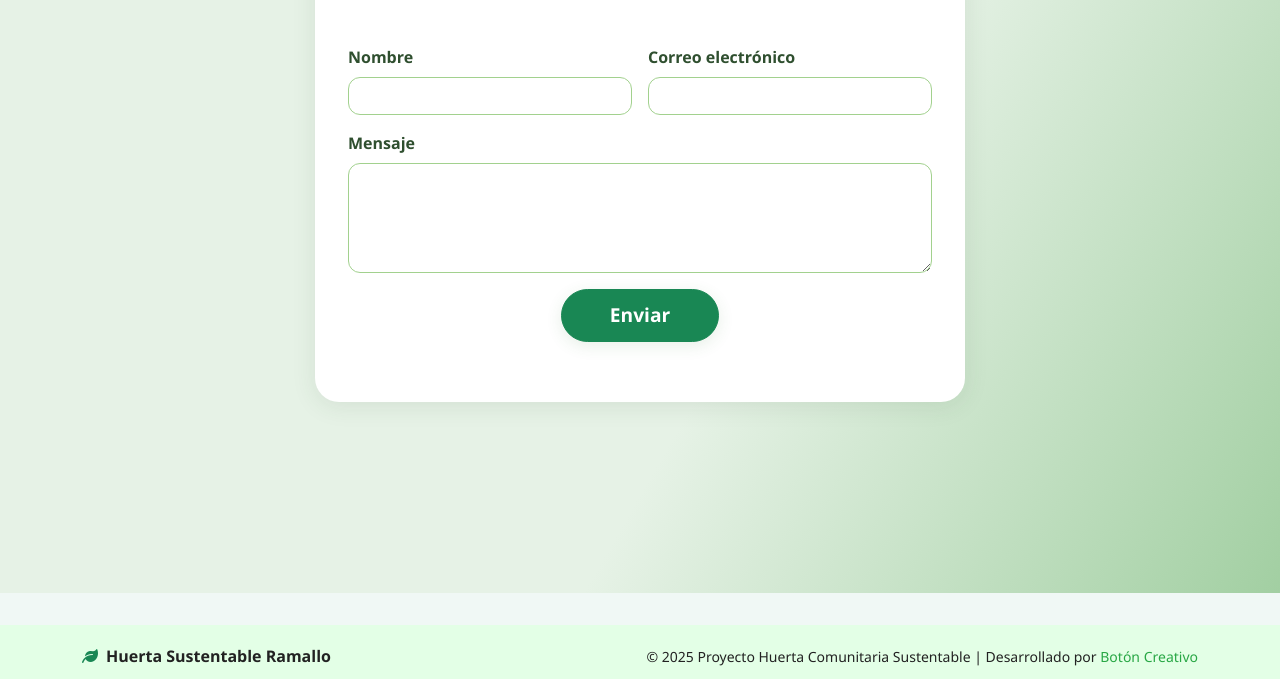
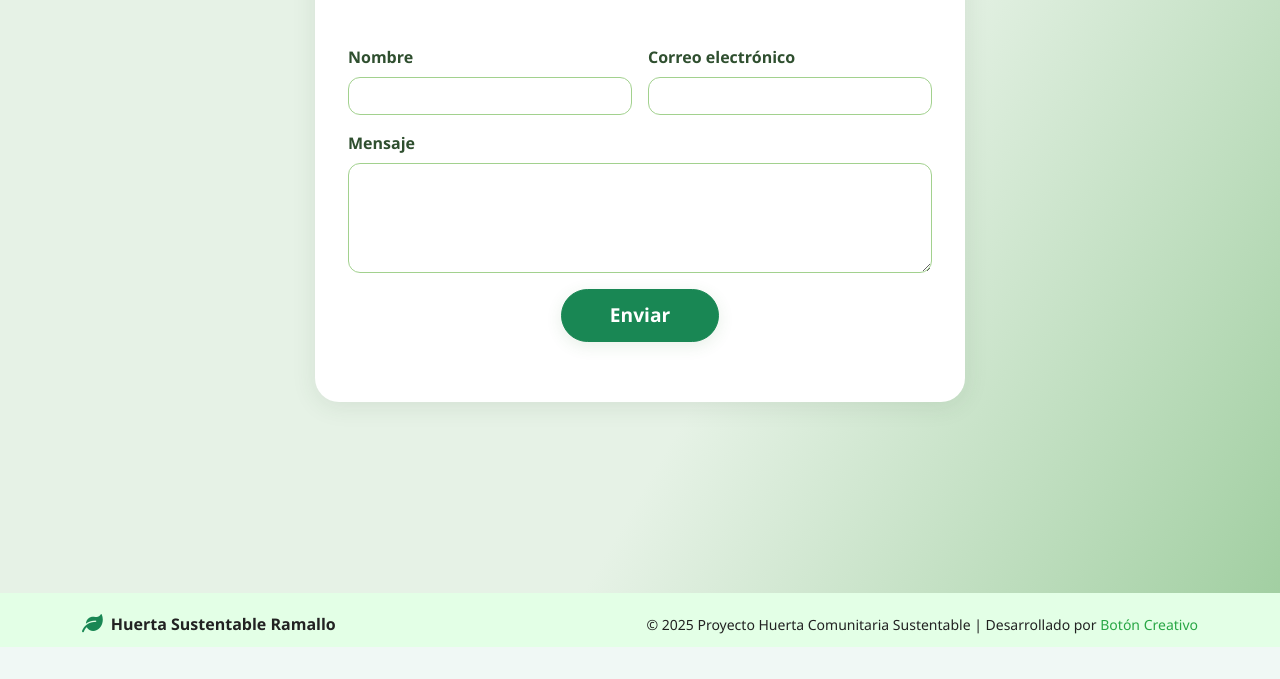
Before and after one commit to cocomeza/huertacomunitaria.vr, a plain HTML site: page html/contacto.html in a window 1280 px wide. Shown: the part 277-956 px from the top of the page. After the commit the page ends 924 px from the top, so only its background shows below. Drawn offline with nearby package versions, Linux system fonts and the light colour scheme; a script that the page names is missing.

Commit message:
Update contacto.css

```diff
--- a/css/contacto.css
+++ b/css/contacto.css
@@ -71,19 +71,24 @@ body {
   font-weight: 600;
 }
 
-/* Footer */
 .footer-modern {
   background: #e3ffe6;
   padding: 1.2em 0 0.7em 0;
   color: #222;
   font-size: 1em;
-  margin-top: 2em;
 }
 .footer-content {
   display: flex;
   justify-content: space-between;
   align-items: center;
   flex-wrap: wrap;
+}
+.footer-left {
+  display: flex;
+  align-items: center;
+}
+.footer-left i {
+  font-size: 1.3rem;
 }
 .footer-link {
   color: #28a745;
```
